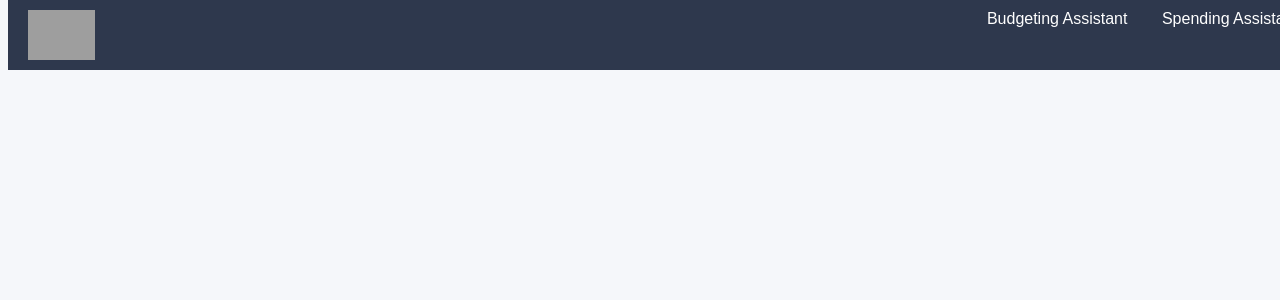
After one commit to scarlettrobe/finrosepro, a Flask app: template templates/navbar.html in a window 1280 px wide. The commit adds this page. Shown: the top 300 px of the page. Run offline with Flask 2, Linux system fonts and the light colour scheme; the template is opened without the code that fills it, so the values that code supplies are empty; grey boxes are pictures that could not be loaded.

Commit message:
nav bar and css added

```diff
--- /dev/null
+++ b/static/navbar.css
@@ -0,0 +1,94 @@
+body {
+    font-family: Arial, sans-serif;
+    background-color: #F5F7FA;
+    color: #4D5464;
+    padding-top: 70px; /* to prevent navbar from overlapping content */
+  }
+
+  #navbar {
+    background-color: #2E384D;
+    padding: 10px 20px;
+    color: white;
+    position: fixed; /* make navbar stick to top */
+    top: 0;
+    width: 100%;
+    z-index: 1000; /* ensure navbar is on top */
+  }
+
+  #logo {
+    float: left;
+    height: 50px;
+  }
+
+  #navbar ul {
+    list-style: none;
+    margin: 0;
+    padding: 0;
+    float: right;
+  }
+
+  #navbar ul li {
+    display: inline;
+    margin-left: 10px;
+    padding: 10px;
+  }
+
+  #navbar ul li a {
+    color: white;
+    text-decoration: none;
+  }
+
+  #navbar ul li a:hover {
+    color: #3866F9;
+  }
+
+  /* Styles for the rest of the page */
+
+  .title {
+    text-align: center;
+    color: #2E384D;
+  }
+
+  #investmentForm {
+    width: 60%;
+    margin: 0 auto;
+    background-color: #ffffff;
+    padding: 20px;
+    border-radius: 8px;
+    box-shadow: 0px 4px 10px rgba(0, 0, 0, 0.1);
+  }
+
+  .form-group {
+    margin-bottom: 20px;
+  }
+
+  .form-group label {
+    display: block;
+    font-weight: bold;
+    margin-bottom: 5px;
+  }
+
+  .form-control {
+    width: 100%;
+    padding: 10px;
+    border: 1px solid #DDE2E8;
+    border-radius: 4px;
+  }
+
+  .submitBtn {
+    display: block;
+    width: 100%;
+    padding: 10px;
+    color: #FFFFFF;
+    background-color: #3866F9;
+    border: none;
+    border-radius: 4px;
+    cursor: pointer;
+  }
+
+  .result {
+    margin-top: 20px;
+    text-align: center;
+    font-size: 1.2em;
+    color: #3866F9;
+  }
--- /dev/null
+++ b/templates/navbar.html
@@ -0,0 +1,16 @@
+<!DOCTYPE html>
+<head>
+  <title>OpenAI Assistant</title>
+  <link rel="shortcut icon" href="{{ url_for('static', filename='icon.png') }}" />
+  <link rel="stylesheet" href="{{ url_for('static', filename='navbar.css') }}" />
+</head>
+
+<body>
+  <nav id="navbar">
+    <img src="{{url_for('static', filename='logo.png')}}" alt="OpenAI Assistant" id="logo"/>
+    <ul>
+      <li><a href="/budgeting">Budgeting Assistant</a></li>
+      <li><a href="/spending">Spending Assistant</a></li>
+    </ul>
+  </nav>
+</body>
```
Also changed, not shown: templates/index.html (+11 -10 lines).
